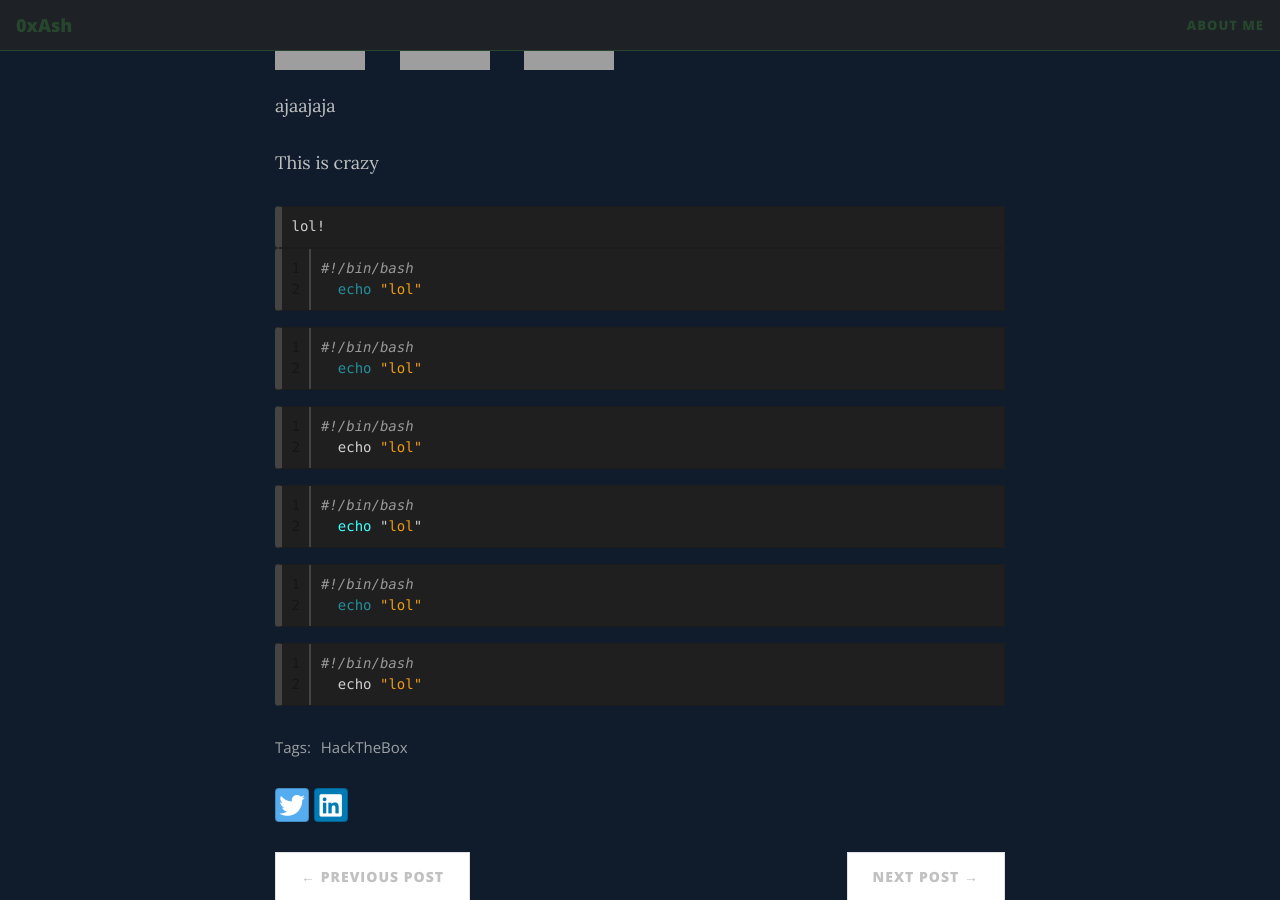
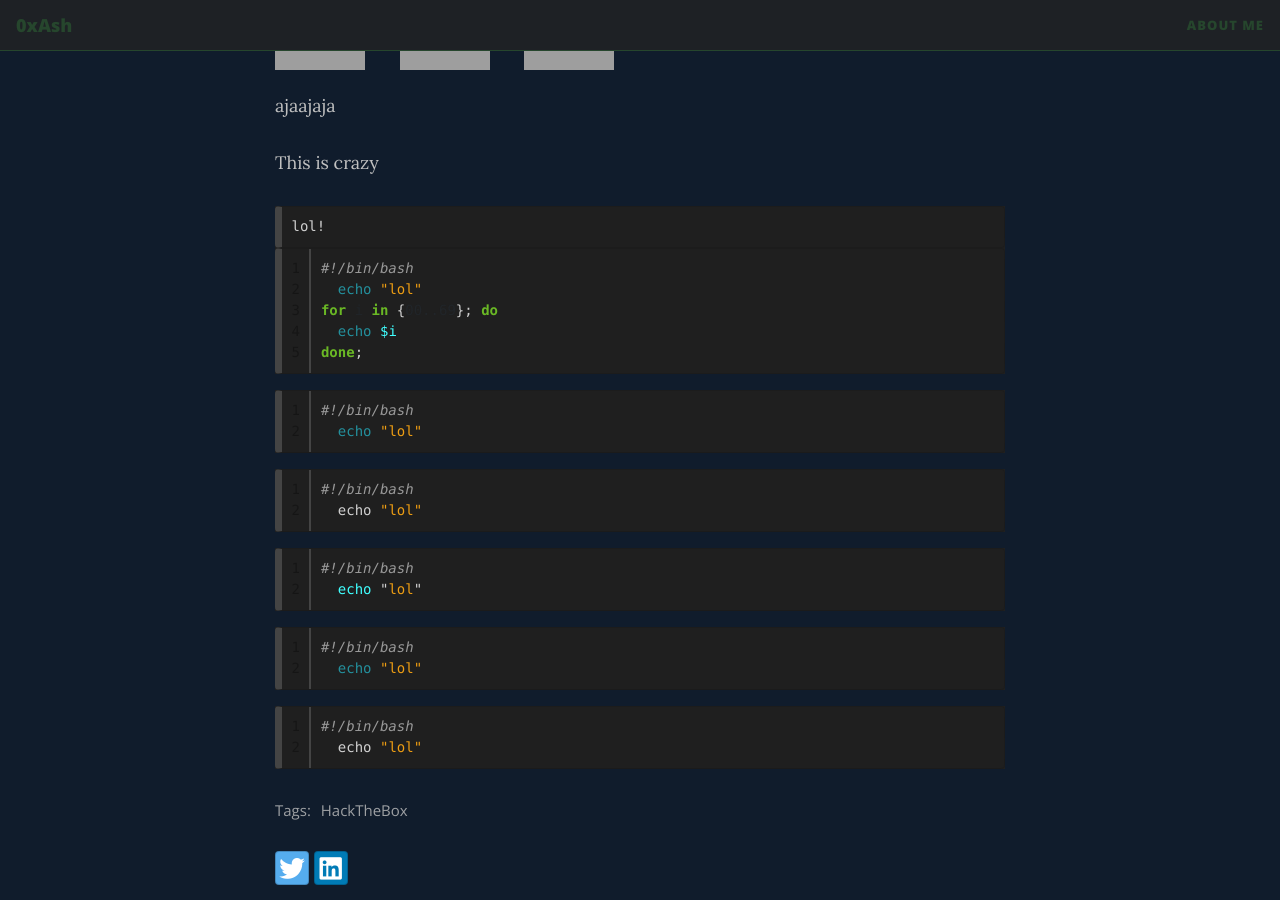
Before and after one commit to 0xAsh/0xash.github.io, a Jekyll site: the page built from _posts/2020-11-4-lol-pls-work.md, in a window 1280 px wide and 900 px high, scrolled down 307 px. Built offline with Jekyll 4.4.1, drawn with Linux system fonts in a browser that asks for light colours; nearby versions of some CDN libraries; grey boxes are pictures that could not be loaded.

Commit message:
Update 2020-11-4-lol-pls-work.md

```diff
--- a/_posts/2020-11-4-lol-pls-work.md
+++ b/_posts/2020-11-4-lol-pls-work.md
@@ -21,6 +21,9 @@ lol!
 {% highlight bash linenos %}
 #!/bin/bash
   echo "lol"
+for i in {00..69}; do
+  echo $i
+done;
 {% endhighlight %}
 
 
```
